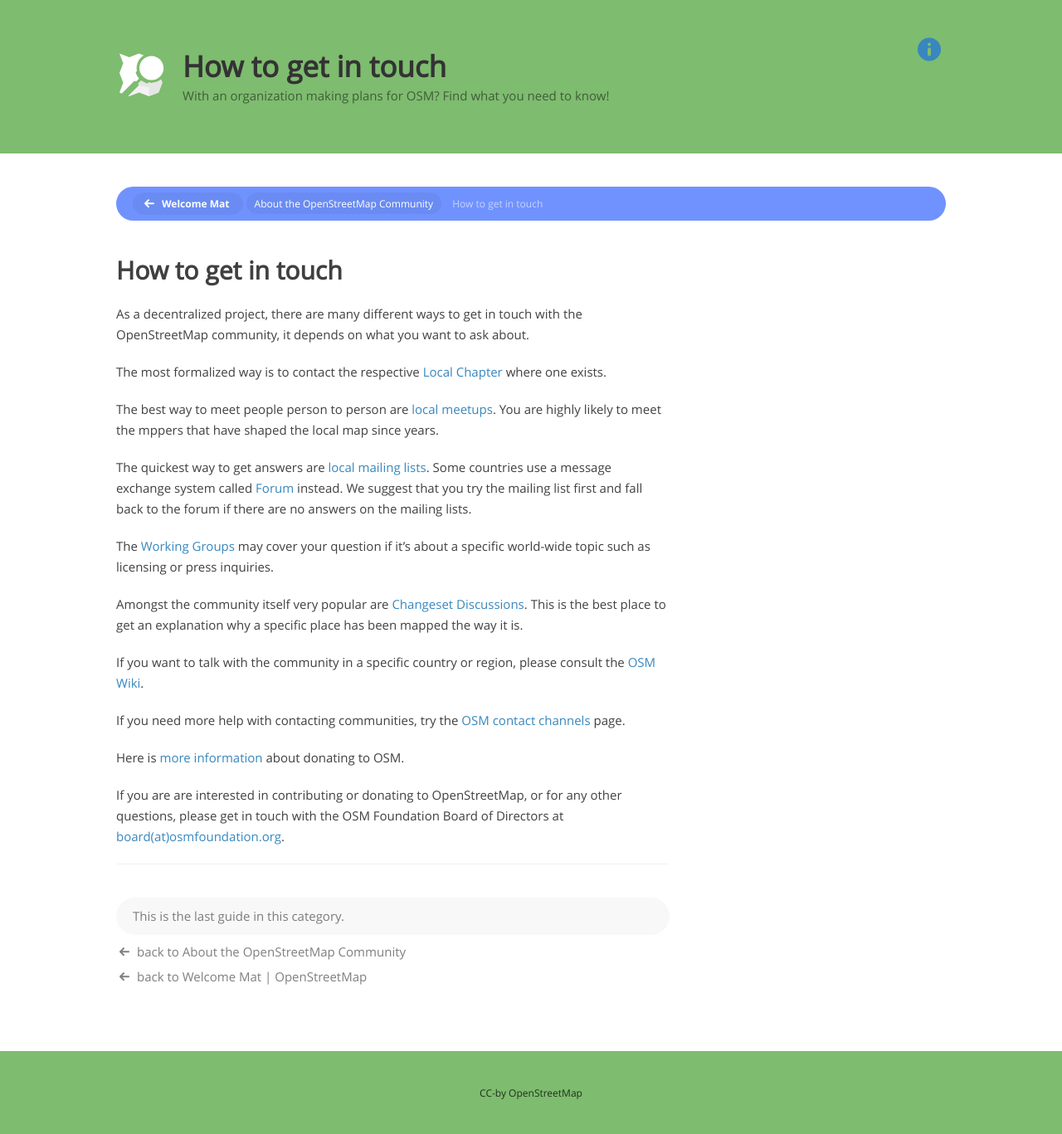
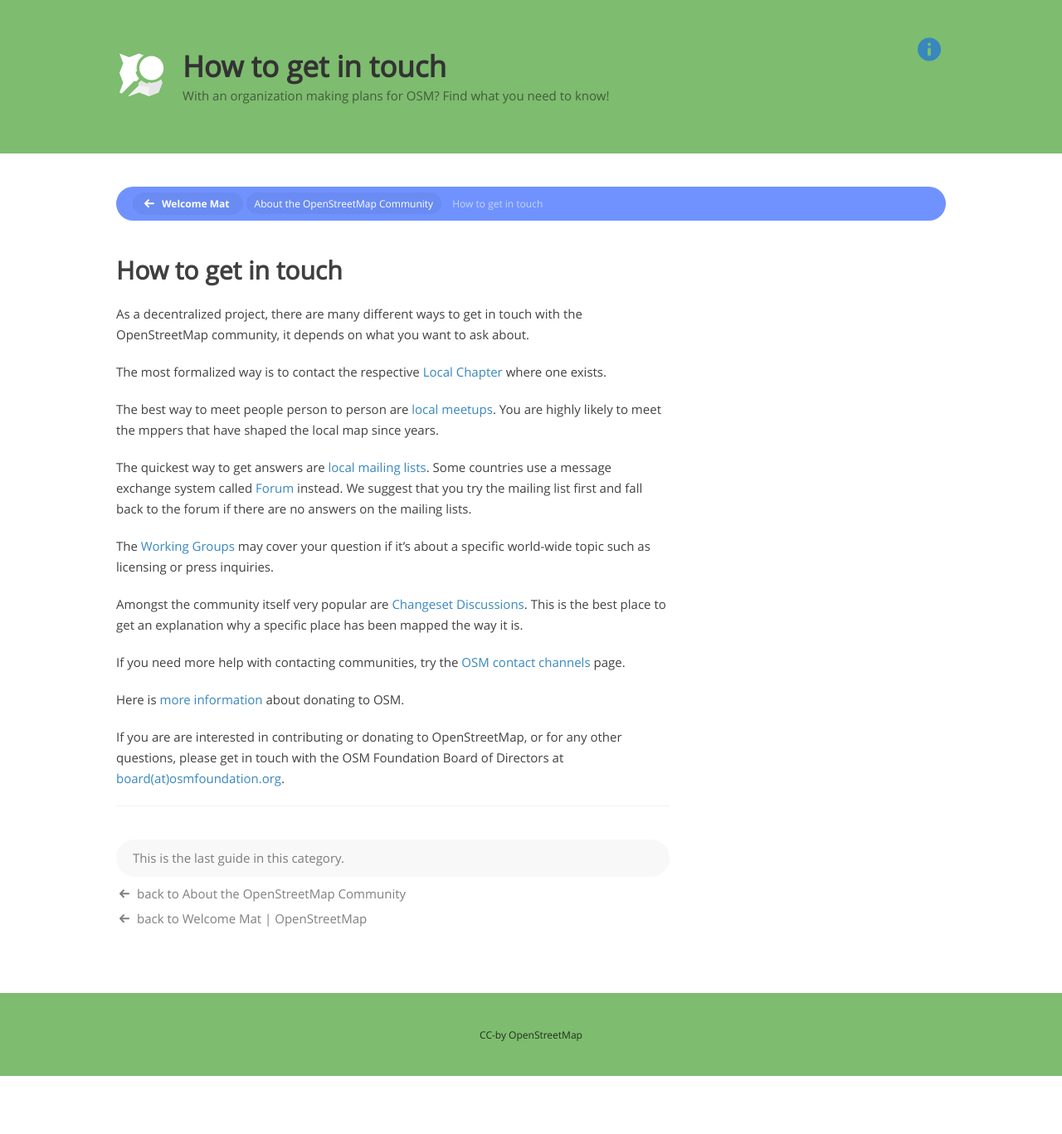
Before and after one commit to osmfoundation/welcome-mat, a Jekyll site: the page built from about-osm-community/_posts/0000-01-07-get-in-touch.md, in a window 1280 px wide. Shown: the whole page at 83% size. Built offline with Jekyll 4.4.1, drawn with Linux system fonts in a browser that asks for light colours; after the commit the page ends 1297 px from its top, so only the background shows below that.

Commit message:
Removed dead link

```diff
--- a/about-osm-community/_posts/0000-01-07-get-in-touch.md
+++ b/about-osm-community/_posts/0000-01-07-get-in-touch.md
@@ -14,8 +14,6 @@
 
 Amongst the community itself very popular are [Changeset Discussions](https://blog.openstreetmap.org/2014/11/02/introducing-changeset-discussions/). This is the best place to get an explanation why a specific place has been mapped the way it is.
 
-If you want to talk with the community in a specific country or region, please consult the [OSM Wiki](wiki.openstreetmap.org){:target="_blank"}.
-
 If you need more help with contacting communities, try the [OSM contact channels](https://wiki.openstreetmap.org/wiki/Contact_channels){:target="_blank"} page.
 
 Here is [more information]({{site.baseurl}}/about-osm-community/donate-to-osm/) about donating to OSM.
```
